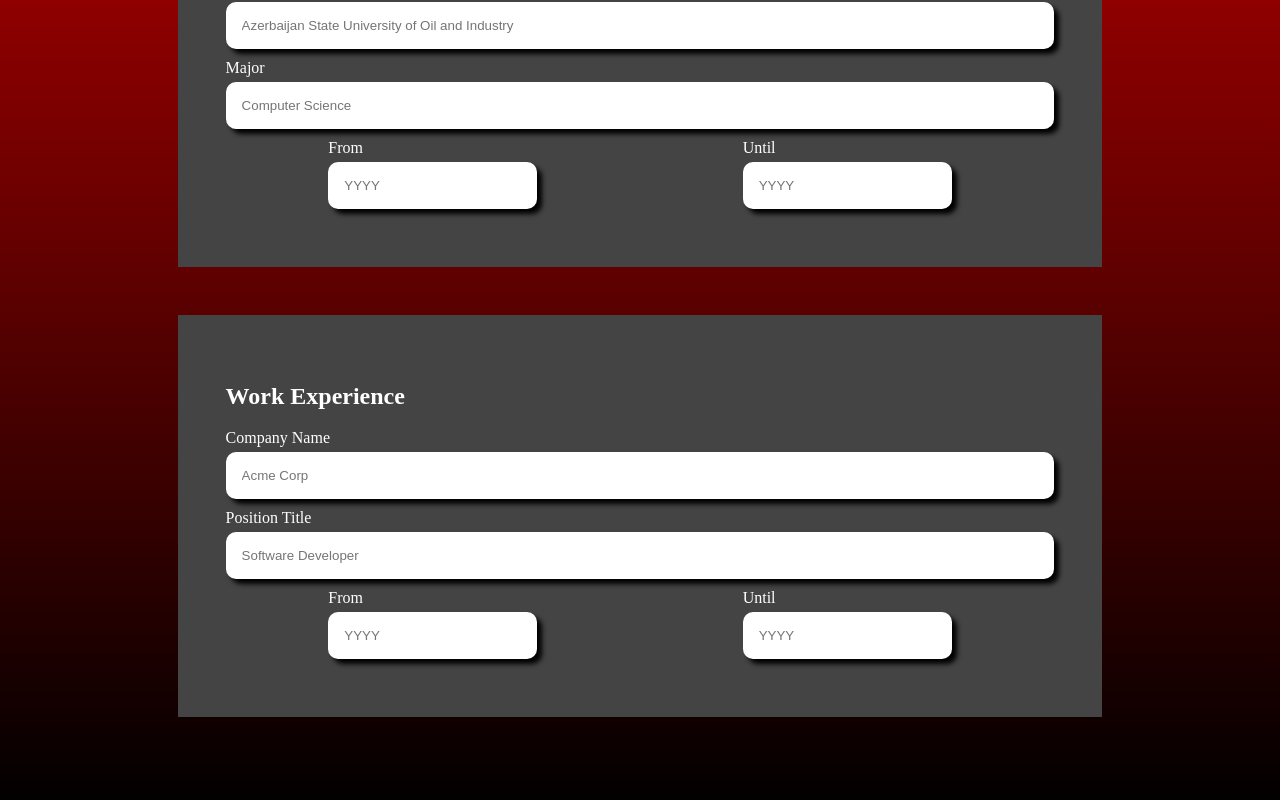
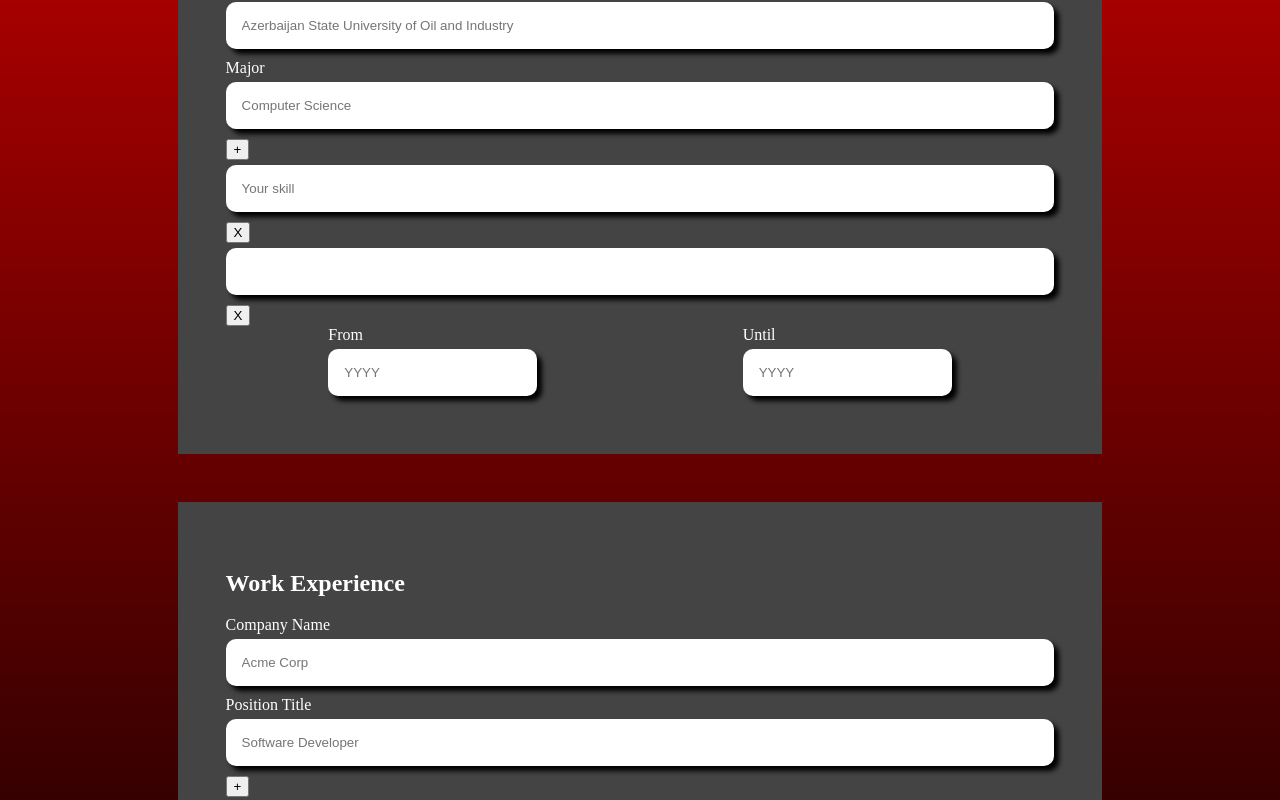
Before and after one commit to ValienteRitter/CV-generator-application, a React (Vite) app: page / in a window 1280 px wide. Shown: the part 635-1435 px from the top of the page. Built offline with nearby package versions, Linux system fonts and the light colour scheme.

Commit message:
Feat: Create Dynamic input fields for adding learned skill or job responsibilities

```diff
--- /dev/null
+++ b/src/components/DynamicInputList.jsx
@@ -0,0 +1,21 @@
+import { Input } from "./Input";
+
+export function DynamicInputList({type, handleAdd, handleDelete}) {
+    const isEducation = type === 'education'
+    return (
+        <div>
+            <button className="add-input" onClick={handleAdd}>+</button>
+            <div>
+                <Input
+                    name={isEducation ? "learned-skill" : "job-responsibilities"}
+                    placeholder={isEducation ? "Your skill" : "Your responsibility"}
+                />
+                <button onClick={handleDelete}>X</button>
+            </div>
+            <div>
+                <Input />
+                <button>X</button>
+            </div>
+        </div>
+    )
+}
--- a/src/components/EducationForm.jsx
+++ b/src/components/EducationForm.jsx
@@ -1,5 +1,6 @@
 import { Input } from "./Input";
 import { DateInput } from "./DateInput";
+import { DynamicInputList } from "./DynamicInputList";
 
 export function EducationForm() {
     return (
@@ -8,6 +9,7 @@ export function EducationForm() {
             <form>
                 <Input label='School Name' name='school-name' id='school-name' placeholder='Azerbaijan State University of Oil and Industry' />
                 <Input label='Major' name='major' id='major' placeholder='Computer Science' />
+                <DynamicInputList type='education'/>
                 <DateInput />
             </form>
         </section>
--- a/src/components/WorkExperienceForm.jsx
+++ b/src/components/WorkExperienceForm.jsx
@@ -1,5 +1,6 @@
 import { DateInput } from "./DateInput";
 import { Input } from "./Input";
+import { DynamicInputList } from "./DynamicInputList";
 
 export function WorkExperienceForm() {
     return (
@@ -8,6 +9,7 @@ export function WorkExperienceForm() {
             <form>
                 <Input label='Company Name' name='company-name' id='company-name' placeholder='Acme Corp' />
                 <Input label='Position Title' name='position-title' id='position-title' placeholder='Software Developer' />
+                <DynamicInputList type='work'/>
                 <DateInput />
             </form>
         </section>
```
